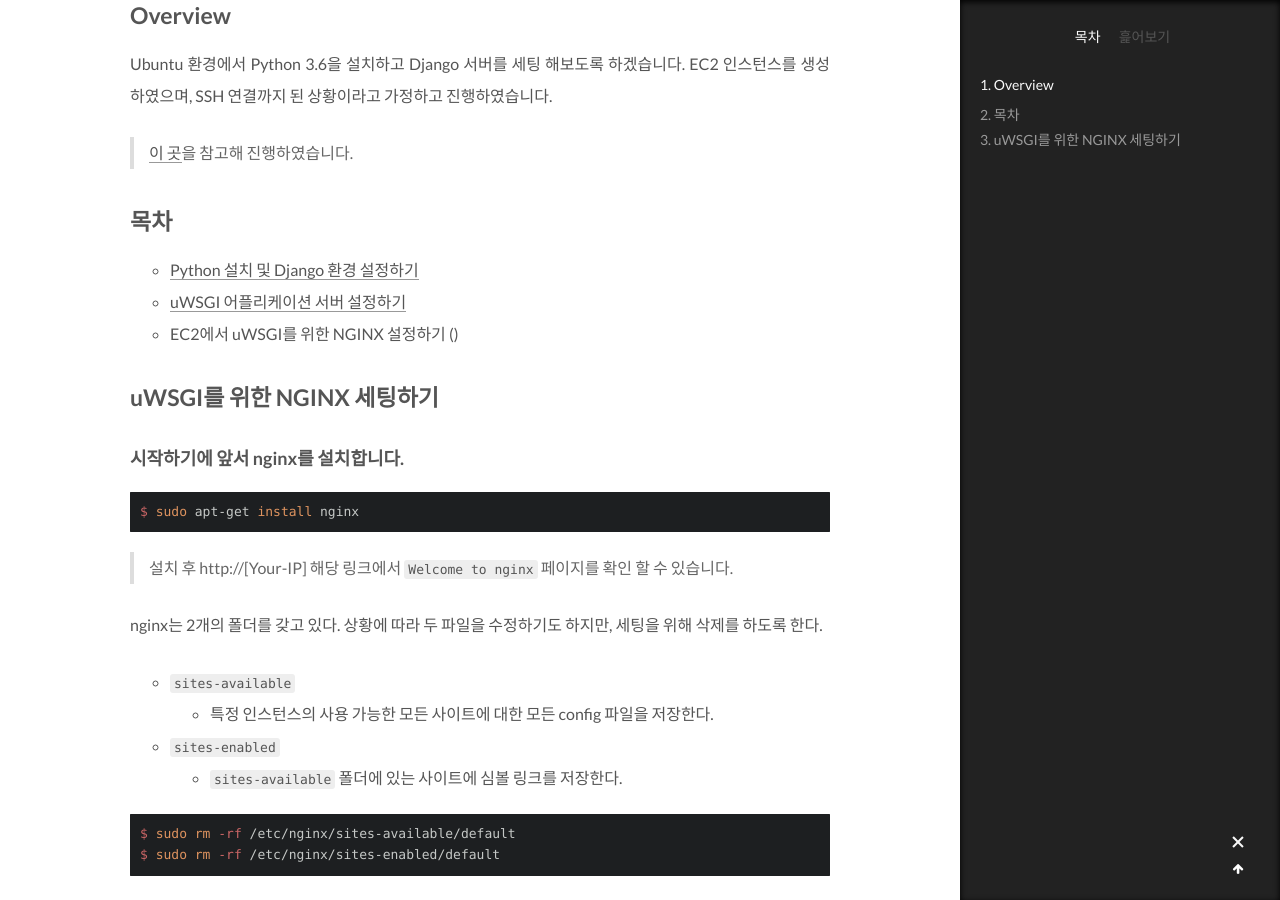
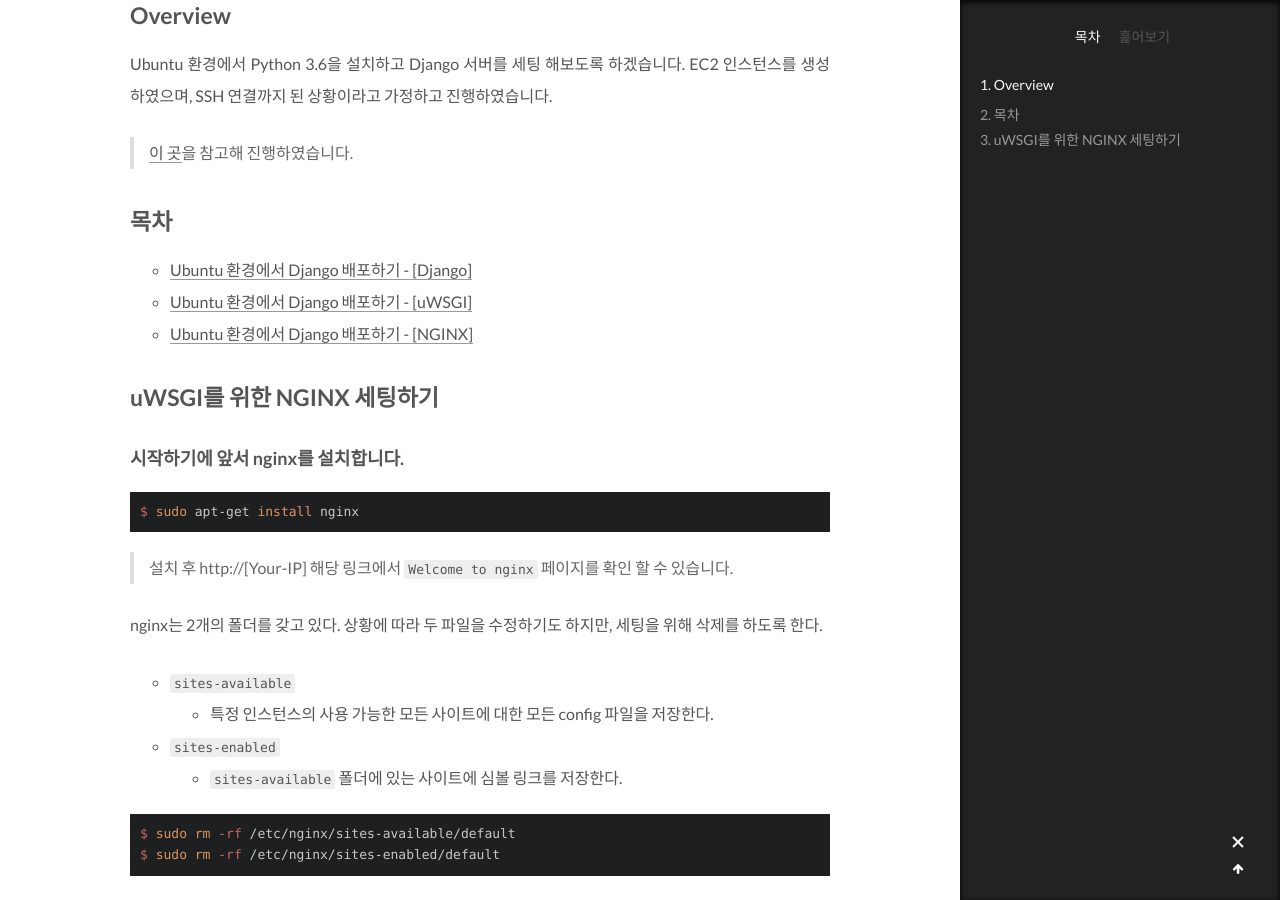
Before and after one commit to wkddnjset/wkddnjset.github.io, a Jekyll site: the page built from _posts/2018-10-13-(개발환경)-Ubuntu-환경에서-Django-배포하기-[NGINX-설정].md, in a window 1280 px wide and 900 px high, scrolled down 599 px. Built offline with Jekyll 4.4.1, drawn with Linux system fonts in a browser that asks for light colours; comment, search, counter and statistics services are not loaded.

Commit message:
링크 수정

```diff
--- a/_posts/2018-10-13-(개발환경)-Ubuntu-환경에서-Django-배포하기-[NGINX-설정].md
+++ b/_posts/2018-10-13-(개발환경)-Ubuntu-환경에서-Django-배포하기-[NGINX-설정].md
@@ -15,9 +15,9 @@ Ubuntu 환경에서 Python 3.6을 설치하고 Django 서버를 세팅 해보도
 
 ## 목차
 
-- [Python 설치 및 Django 환경 설정하기](http://jangwon.me/dev/2018/10/08/(%EA%B0%9C%EB%B0%9C%ED%99%98%EA%B2%BD)-Ubuntu-%ED%99%98%EA%B2%BD%EC%97%90%EC%84%9C-Django-%EB%B0%B0%ED%8F%AC%ED%95%98%EA%B8%B0-Django-%EC%84%A4%EC%A0%95/)
-- [uWSGI 어플리케이션 서버 설정하기](http://jangwon.me/dev/2018/10/10/(%EA%B0%9C%EB%B0%9C%ED%99%98%EA%B2%BD)-Ubuntu-%ED%99%98%EA%B2%BD%EC%97%90%EC%84%9C-Django-%EB%B0%B0%ED%8F%AC%ED%95%98%EA%B8%B0-Uwsgi-%EC%84%A4%EC%A0%95/)
-- EC2에서 uWSGI를 위한 NGINX 설정하기 ()
+- [Ubuntu 환경에서 Django 배포하기 - [Django]](http://jangwon.me/dev/2018/10/08/(%EA%B0%9C%EB%B0%9C%ED%99%98%EA%B2%BD)-Ubuntu-%ED%99%98%EA%B2%BD%EC%97%90%EC%84%9C-Django-%EB%B0%B0%ED%8F%AC%ED%95%98%EA%B8%B0-Django-%EC%84%A4%EC%A0%95/)
+- [Ubuntu 환경에서 Django 배포하기 - [uWSGI]](http://jangwon.me/dev/2018/10/10/(%EA%B0%9C%EB%B0%9C%ED%99%98%EA%B2%BD)-Ubuntu-%ED%99%98%EA%B2%BD%EC%97%90%EC%84%9C-Django-%EB%B0%B0%ED%8F%AC%ED%95%98%EA%B8%B0-Uwsgi-%EC%84%A4%EC%A0%95/)
+- [Ubuntu 환경에서 Django 배포하기 - [NGINX]](http://jangwon.me/dev/2018/10/13/(%EA%B0%9C%EB%B0%9C%ED%99%98%EA%B2%BD)-Ubuntu-%ED%99%98%EA%B2%BD%EC%97%90%EC%84%9C-Django-%EB%B0%B0%ED%8F%AC%ED%95%98%EA%B8%B0-NGINX-%EC%84%A4%EC%A0%95/)
 
 ## uWSGI를 위한 NGINX 세팅하기
 
```
Also changed, not shown: _posts/2018-10-08-(개발환경)-Ubuntu-환경에서-Django-배포하기-[Django-설정].md (+3 -3 lines), _posts/2018-10-10-(개발환경)-Ubuntu-환경에서-Django-배포하기-[Uwsgi-설정].md (+3 -3 lines).
